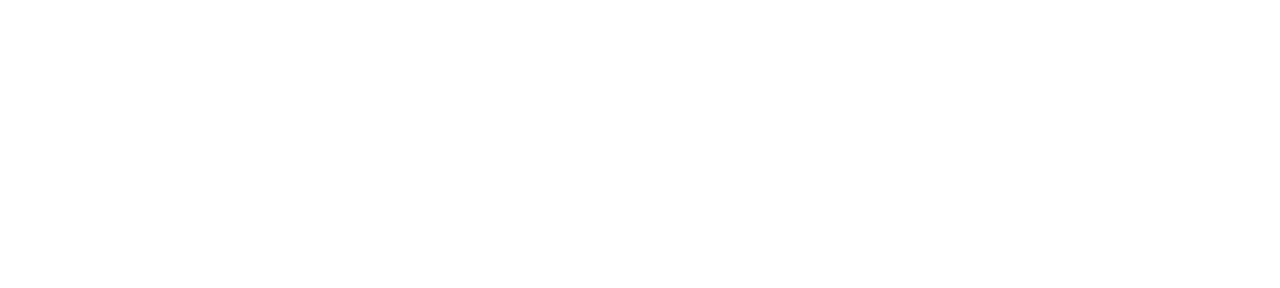
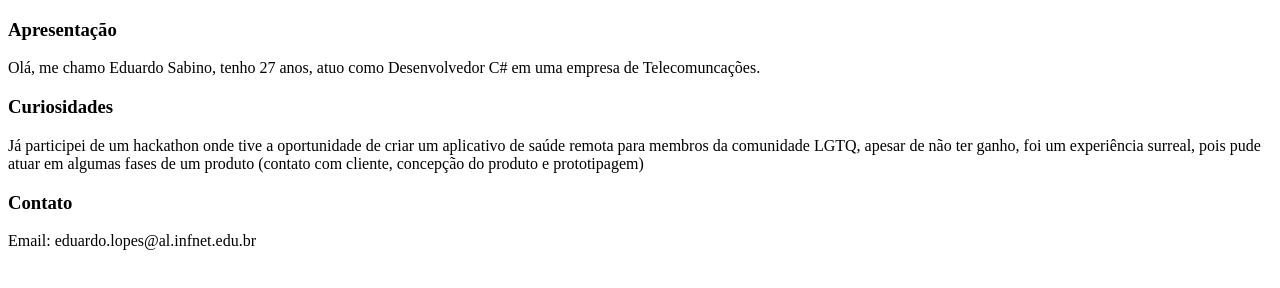
Before and after one commit to eduardo-lopes-95/MyPage, a plain HTML site: page index.html in a window 1280 px wide. Drawn offline with Linux system fonts and the light colour scheme.

Commit message:
Criando a estrutura inicial da página, contendo seção de apresentação, curiosidades e contato

```diff
--- a/index.html
+++ b/index.html
@@ -4,18 +4,35 @@
 <head>
   <meta charset="utf-8">
   <meta name="viewport" content="width=device-width">
-  <title>replit</title>
+  <title>Bem vindo a minha página</title>
   <link href="style.css" rel="stylesheet" type="text/css" />
 </head>
 
 <body>
-
+  <article>
+    <section>
+      <h3>Apresentação</h3>
+      <p>Olá, me chamo Eduardo Sabino, tenho 27 anos, atuo como Desenvolvedor C# em uma empresa de Telecomuncações.</p>
+    </section>
+    <section>
+      <h3>Curiosidades</h3>
+      <p>Já participei de um hackathon onde tive a oportunidade de criar um aplicativo de saúde remota para membros da
+        comunidade LGTQ, apesar de não ter ganho, foi um experiência surreal, pois pude atuar em algumas fases de um
+        produto (contato com cliente, concepção do produto e prototipagem)</p>
+    </section>
+  </article>
+  <footer>
+    <section>
+      <h3>Contato</h3>
+      <p>Email: eduardo.lopes@al.infnet.edu.br</p>
+    </section>
+  </footer>
   <script src="script.js"></script>
 
- <!--
+  <!--
 This script places a badge on your repl's full-browser view back to your repl's cover page. Try various colors for the theme: dark, light, red, orange, yellow, lime, green, teal, blue, blurple, magenta, pink!
 -->
-<script src="https://replit.com/public/js/replit-badge.js" theme="blue" defer></script>
+  <script src="https://replit.com/public/js/replit-badge.js" theme="blue" defer></script>
 </body>
 
 </html>
```
